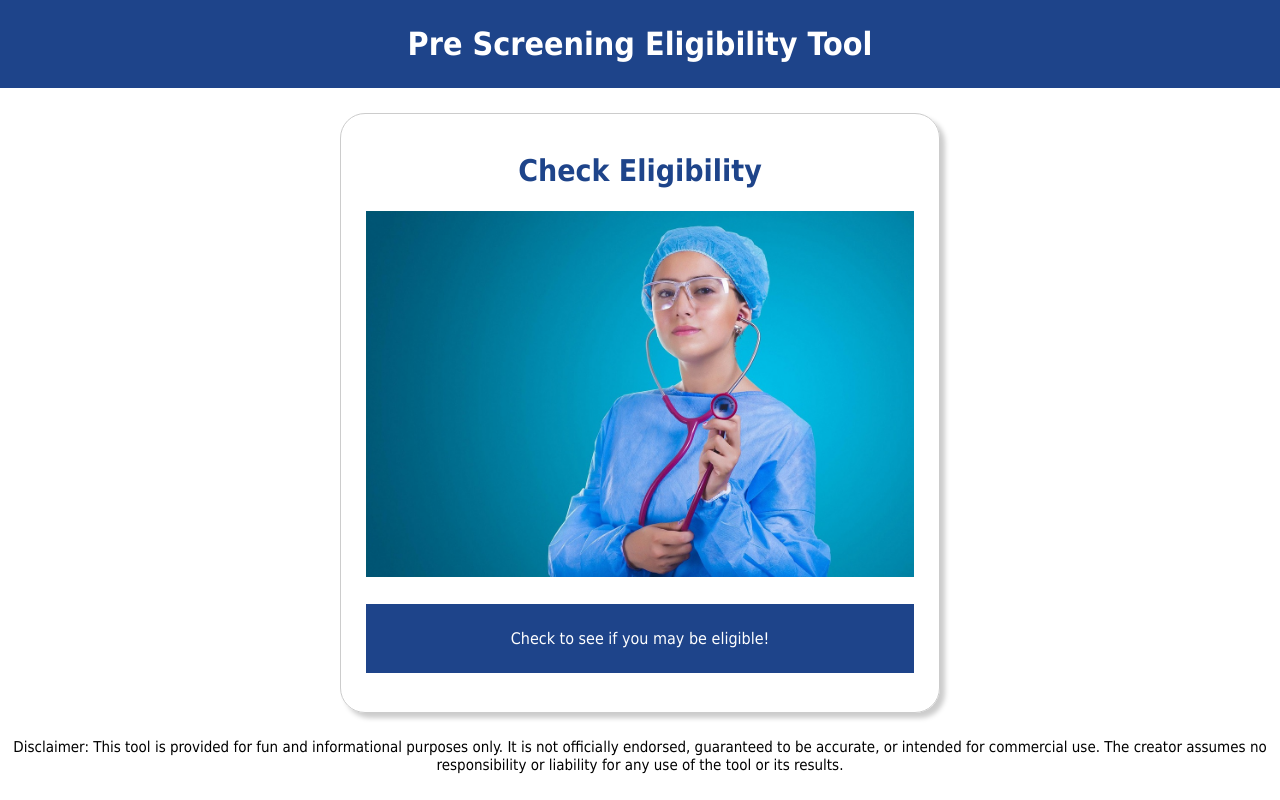
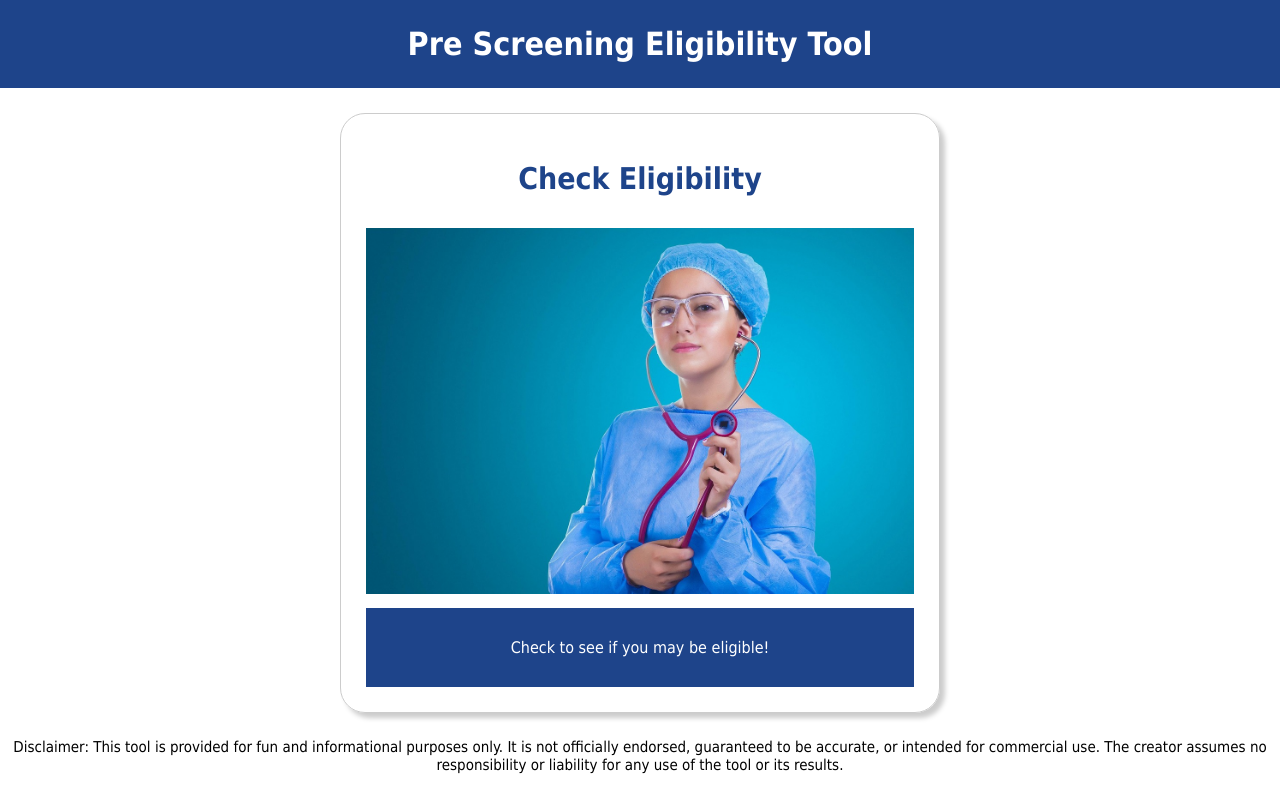
Before and after one commit to magic-clicks/Website, a plain HTML site: page Eligibility Tool/eligibility.html in a window 1280 px wide. Drawn offline with Linux system fonts and the light colour scheme.

Commit message:
More CSS changes checking to see where this lands me on deployment

```diff
--- a/Eligibility Tool/eligibility.css
+++ b/Eligibility Tool/eligibility.css
@@ -22,7 +22,6 @@
     padding: 25px;
 }
 .checkEligibility {
-    flex: 1 1 1;
     display: flex;
     flex-wrap: wrap;
     flex-direction: column;
@@ -37,9 +36,8 @@
     width: 600px;
 }
 .eligibilityHeader {
-    flex: 1 1 1;
+    flex: 1;
     display: flex;
-    flex-direction: column;
     align-items: center;
     justify-content: space-evenly;
 
@@ -49,7 +47,7 @@
     font-size: 30px;
 }
 .elibilityImage {
-    flex: 1 1 1;
+    flex: 1;
 }
 .elibilityImage img {
     max-width: 100%;
@@ -59,7 +57,7 @@
 
 }
 .eligibilityLink {
-    flex: 1 1 1;
+    flex: 1;
     background-color: #1e448a;
     max-width: 100%;
     height: auto;
@@ -70,11 +68,11 @@
 .eligibilityLink a {
     display: flex;
     justify-content: center;
+    align-items: center;
     height: 100%;
     width: 100%;
     color: white;
     text-decoration: none;
-    padding: 25px;
 
 }
 .eligibilityLink a:hover {
```
Also changed, not shown: index.css (+4 -8 lines).
